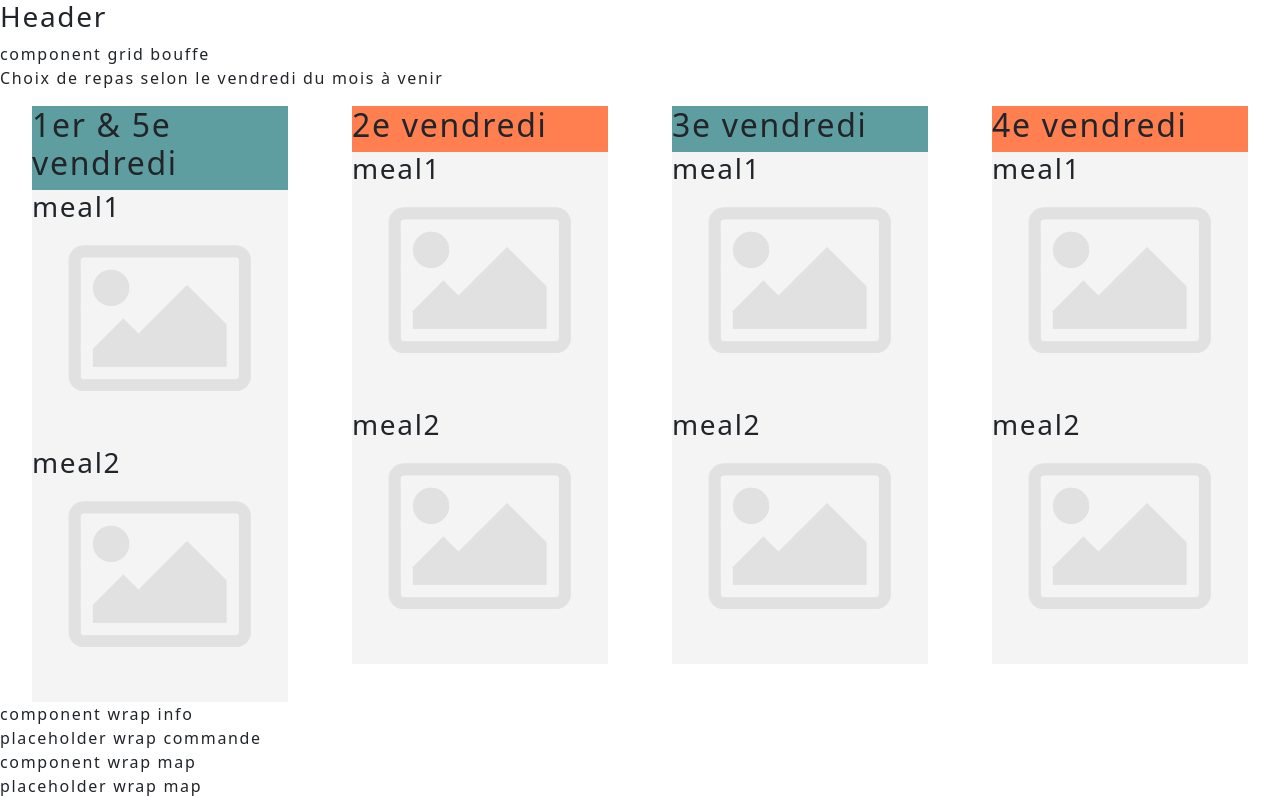
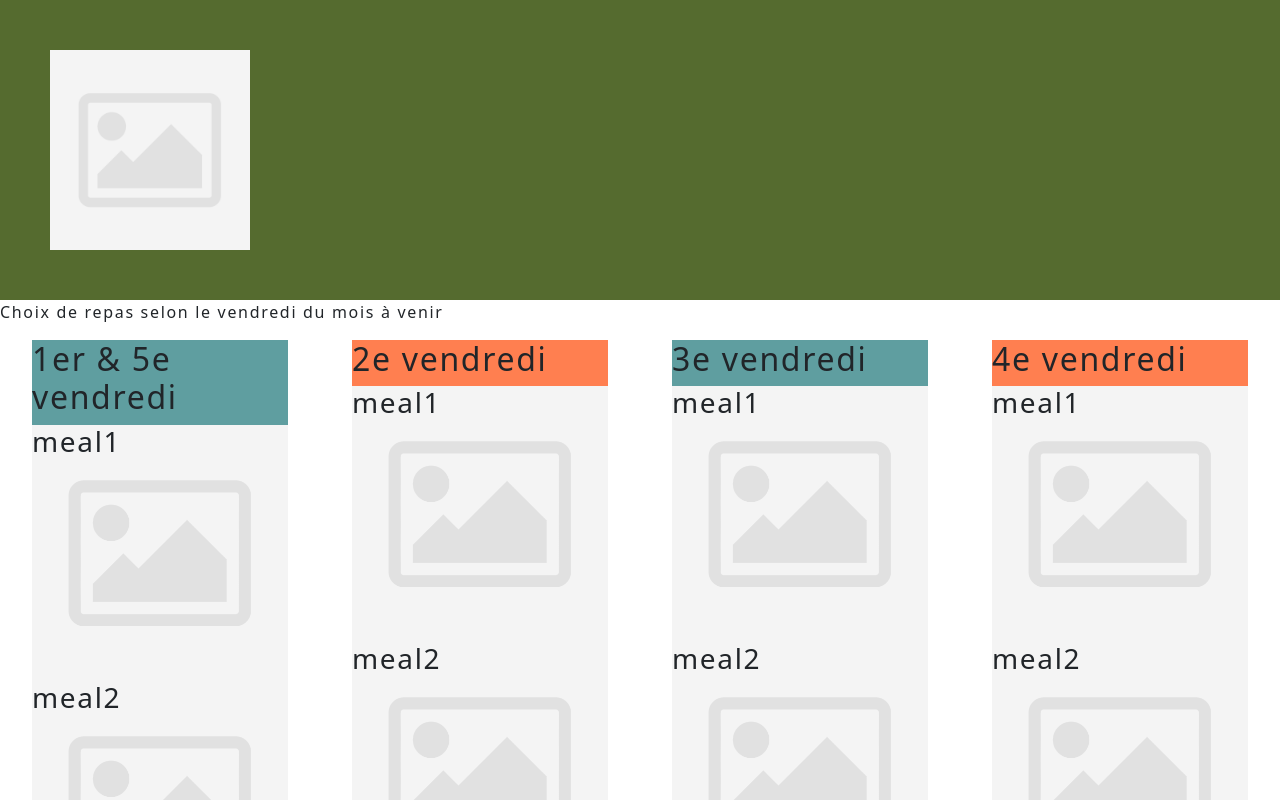
Before and after one commit to Kebrouh/cagiotti, a Vue app: page / in a window 1280 px wide. Shown: the top 800 px of the page. Built offline with nearby package versions, Linux system fonts and the light colour scheme.

Commit message:
feature-header-posBase

```diff
--- a/src/assets/scss/components/header/header.scss
+++ b/src/assets/scss/components/header/header.scss
@@ -0,0 +1,18 @@
+.header{
+    @include setFlex(row, start, center);
+    width: 100%;
+    height: 300px;
+
+    //temporaire !!!
+    background-color: darkolivegreen;
+
+    &>.wrapLogo{
+        width: 200px;
+        margin-left: 50px;
+
+        &>img{
+            width: 100%;
+            object-fit: contain;
+        }
+    }
+}
--- a/src/components/commun/HeaderApp/HeaderApp.vue
+++ b/src/components/commun/HeaderApp/HeaderApp.vue
@@ -5,7 +5,9 @@
 <template>
     <div class="header">
 
-        <h3>Header</h3>
+        <div class="wrapLogo">
+            <img src="@/assets/img/no-img.png" alt="logo">
+        </div>
 
     </div>
 </template>
--- a/src/views/PageAccueil.vue
+++ b/src/views/PageAccueil.vue
@@ -14,7 +14,6 @@
 
     <div class="accueil">
 
-        component grid bouffe
         <AffichageGridMeal/>
 
         component wrap info
```
